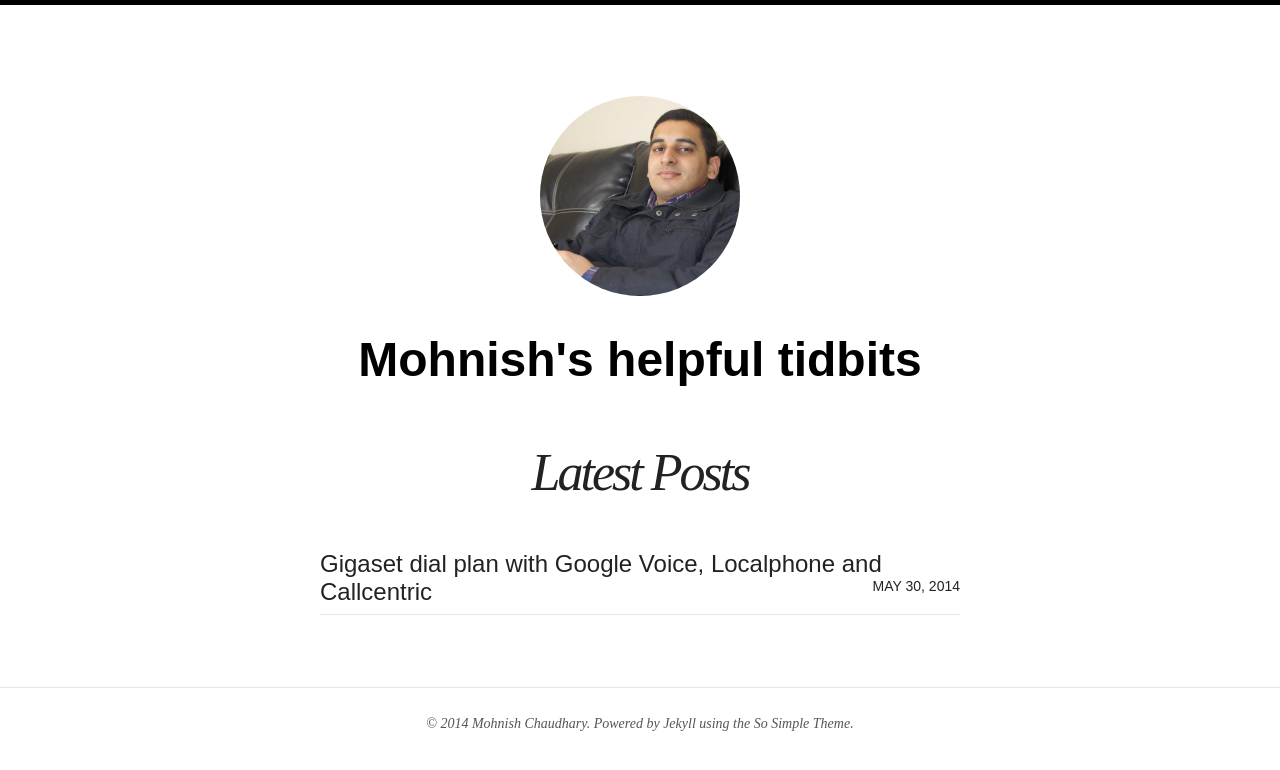
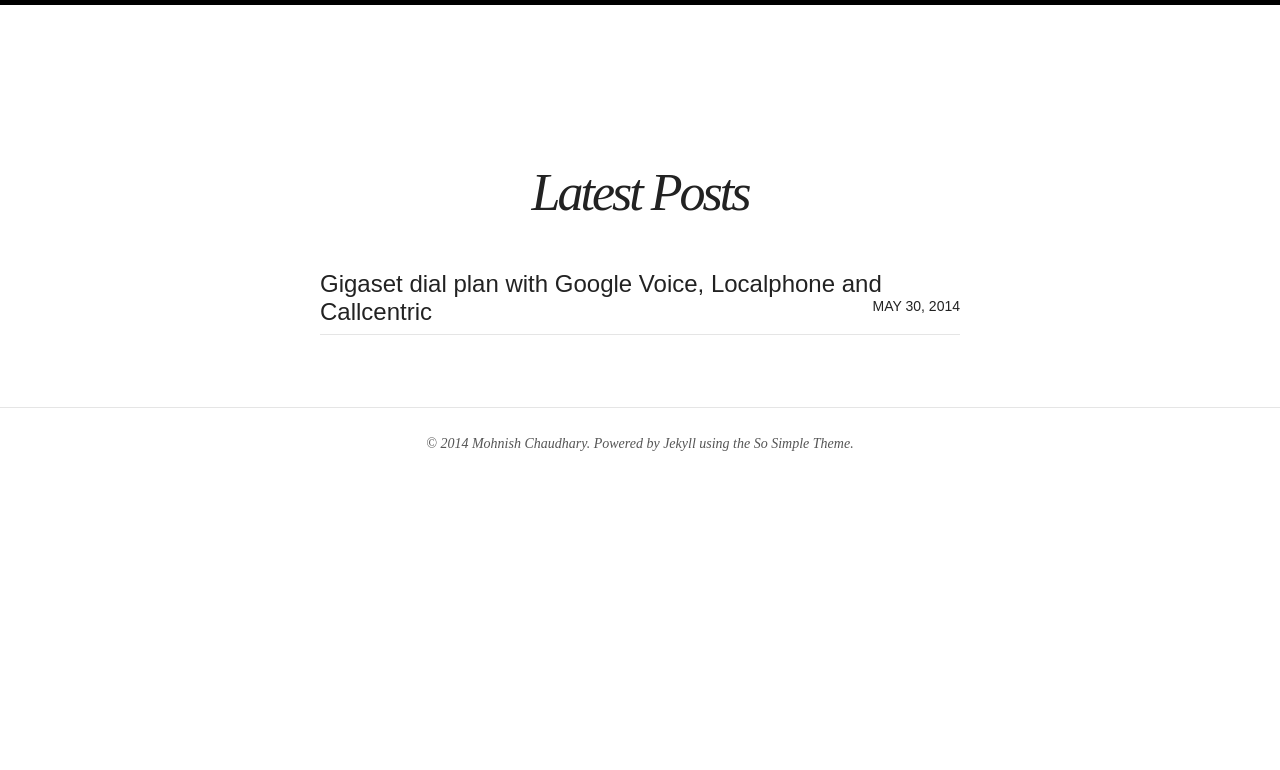
Before and after one commit to mohnish82/mohnish82.github.io, a Jekyll site: the page built from index.html, in a window 1280 px wide. Shown: the top 770 px of the page. Built offline with Jekyll 4.4.1, drawn with Linux system fonts in a browser that asks for light colours; nearby versions of some CDN libraries.

Commit message:
removed blog title and logo

```diff
--- a/_config.yml
+++ b/_config.yml
@@ -1,6 +1,6 @@
-title:            Mohnish's helpful tidbits
+title:
 description:
-logo:             mc-face.jpg
+logo:
 disqus_shortname:
 search:           true
 # Change url to your domain. Leave localhost server or blank when working locally.
```
